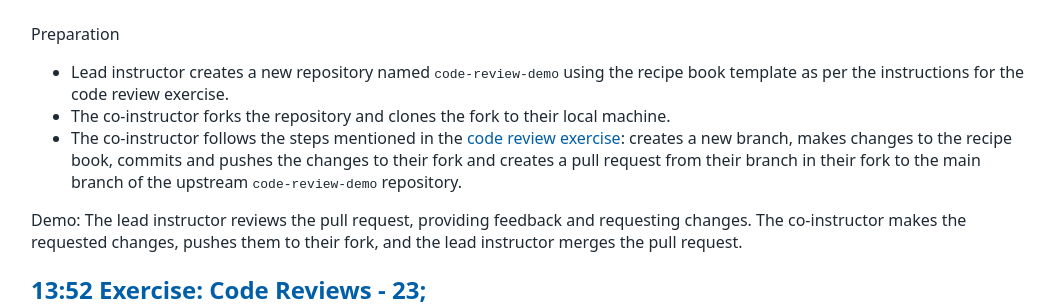
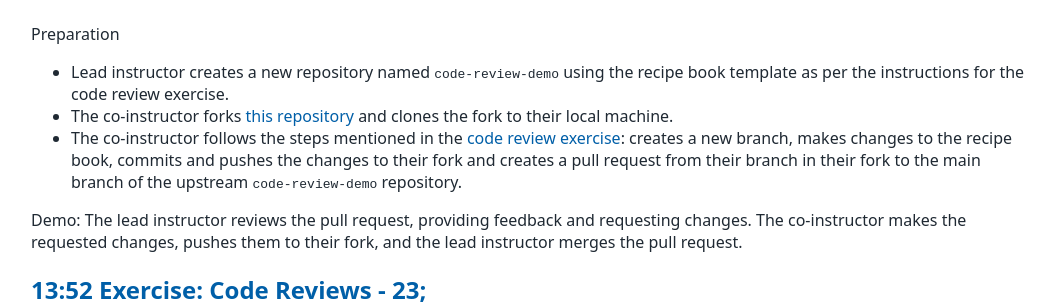
Before and after one commit to tu-delft-library/collaborative_software_development, a Jekyll site: the page built from material_for_trainers/lesson_plan.md, in a window 1280 px wide and 900 px high, scrolled down 2699 px. Shown: the part 155-459 px from the top of the window, without its empty margins (109-1164 px from the left). Built offline with Jekyll 4.4.1, drawn with Linux system fonts in a browser that asks for light colours; our own code applies the rules of GitHub Pages for plain Markdown files.

Commit message:
add link to code-review-demo repo in demo prep steps

```diff
--- a/material_for_trainers/lesson_plan.md
+++ b/material_for_trainers/lesson_plan.md
@@ -119,7 +119,7 @@ Exercise 3: [Forking Workflow](../material_for_participants/exercises.md#3-forki
 
 Preparation
 - Lead instructor creates a new repository named `code-review-demo` using the recipe book template as per the instructions for the code review exercise.
-- The co-instructor forks the repository and clones the fork to their local machine.
+- The co-instructor forks [this repository](https://github.com/niketagrawal/demo-code-review) and clones the fork to their local machine.
 - The co-instructor follows the steps mentioned in the [code review exercise](../material_for_participants/exercises.md#4-code-reviews): creates a new branch, makes changes to the recipe book, commits and pushes the changes to their fork and creates a pull request from their branch in their fork to the main branch of the upstream `code-review-demo` repository.
 
 Demo: The lead instructor reviews the pull request, providing feedback and requesting changes. The co-instructor makes the requested changes, pushes them to their fork, and the lead instructor merges the pull request.
```
